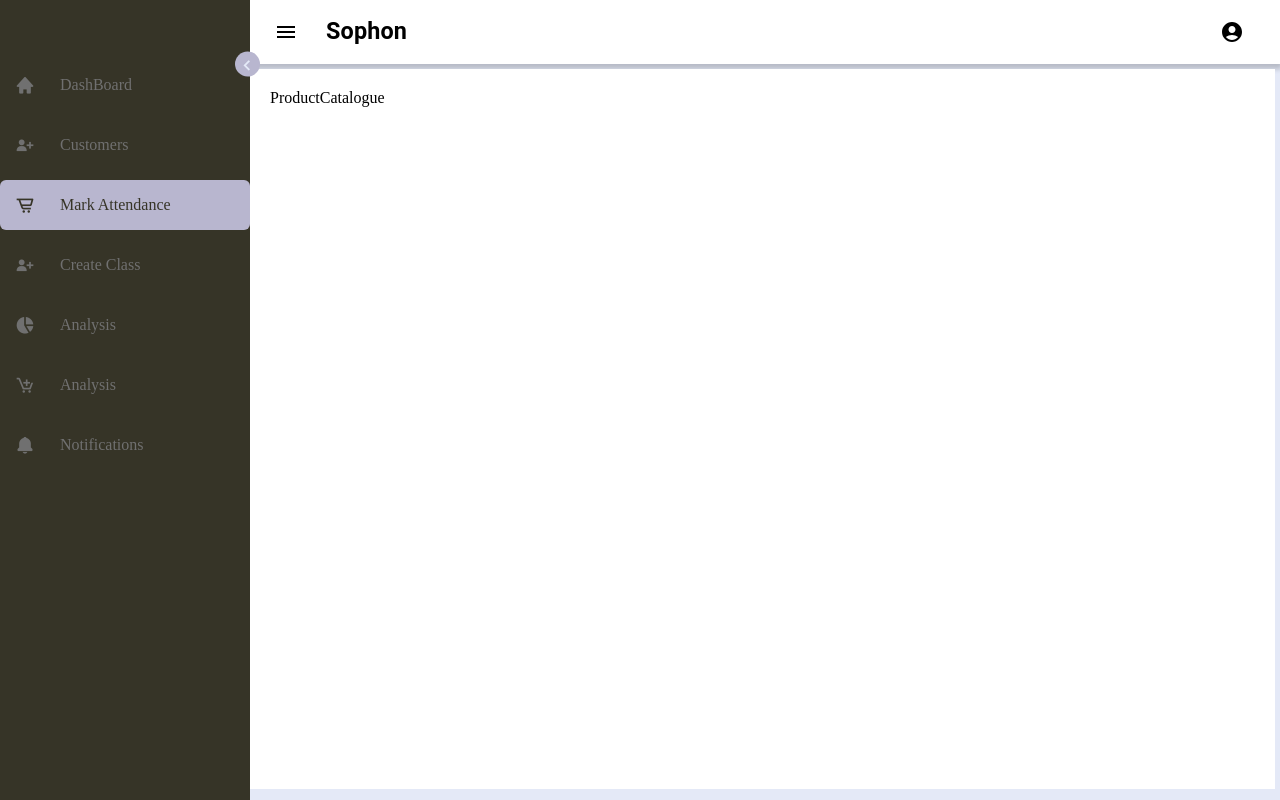
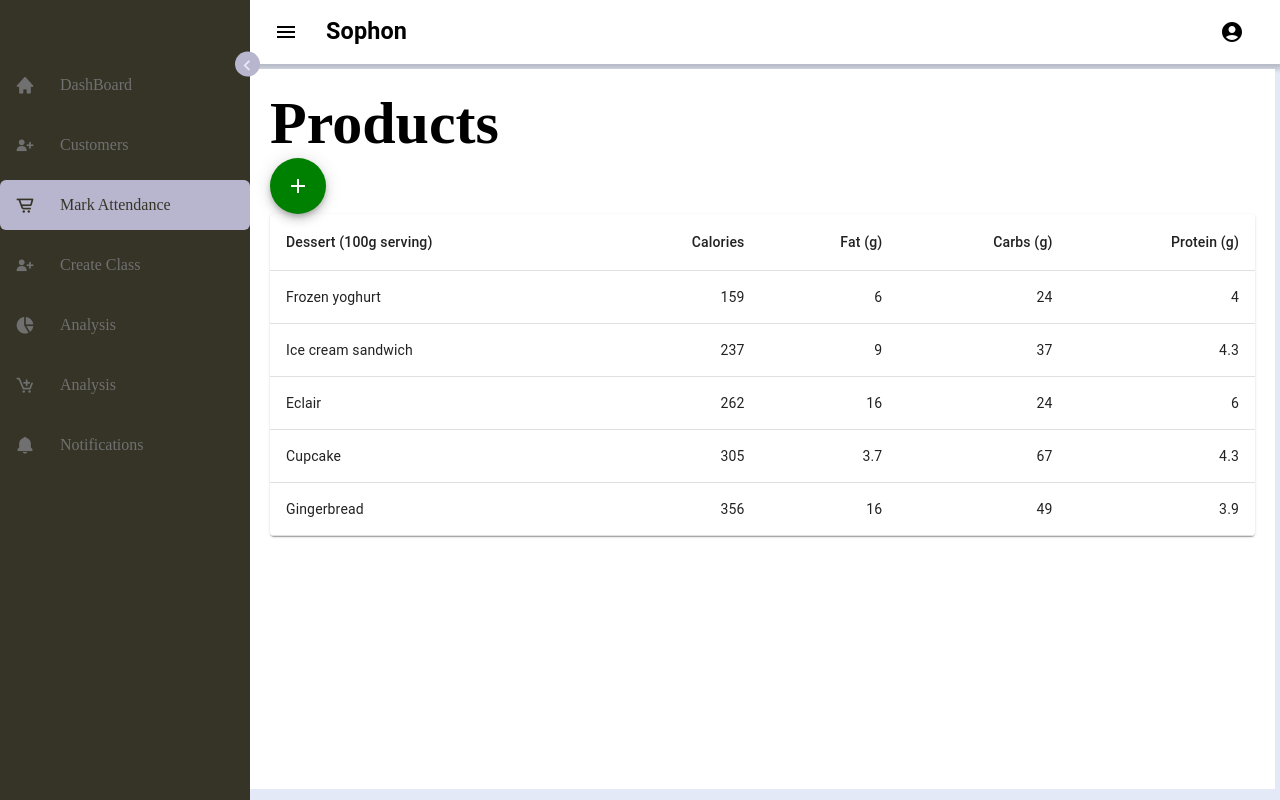
Before and after one commit to najadams/Sophon, a React (Create React App) app: page /products in a window 1280 px wide. Built offline with nearby package versions, Linux system fonts and the light colour scheme.

Commit message:
working dummy page

```diff
--- a/src/views/ProductCatalogue.jsx
+++ b/src/views/ProductCatalogue.jsx
@@ -1,9 +1,42 @@
 import React from 'react'
+import ProductForm from '../components/ProductForm';
+import TableCreater from '../components/TableCreater';
+import AddItem from '../components/AddItem';
 
 const ProductCatalogue = () => {
+ const Data = [
+   {
+     _id: "1",
+     Name: "John Doe",
+     Role: "Software Engineer",
+     Experience: "5 years",
+     Skills: "React, Node.js",
+   },
+   {
+     _id: "2",
+     Name: "Jane Smith",
+     Role: "Data Scientist",
+     Experience: "3 years",
+     Skills: "Python, R, SQL",
+   },
+ ];
   return (
-    <div className='page'>ProductCatalogue</div>
-  )
+    <div className="page">
+      <div className="heading">
+        <div>
+          <h1>Products</h1>
+        </div>
+        <AddItem>
+          <ProductForm />
+        </AddItem>
+      </div>
+
+      <div className="content">
+        <TableCreater tableName={'Stock'} Data={Data} />
+      </div>
+    </div>
+  );
 }
 
+
 export default ProductCatalogue
```
